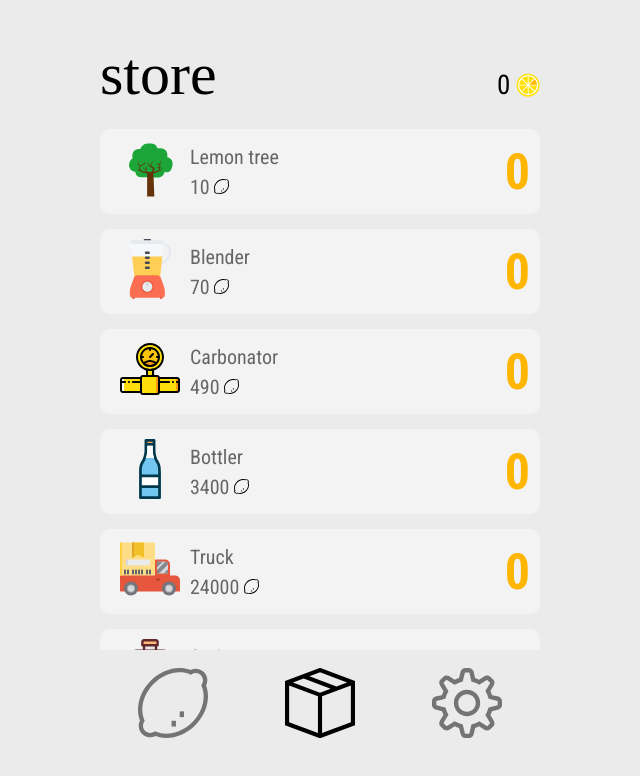
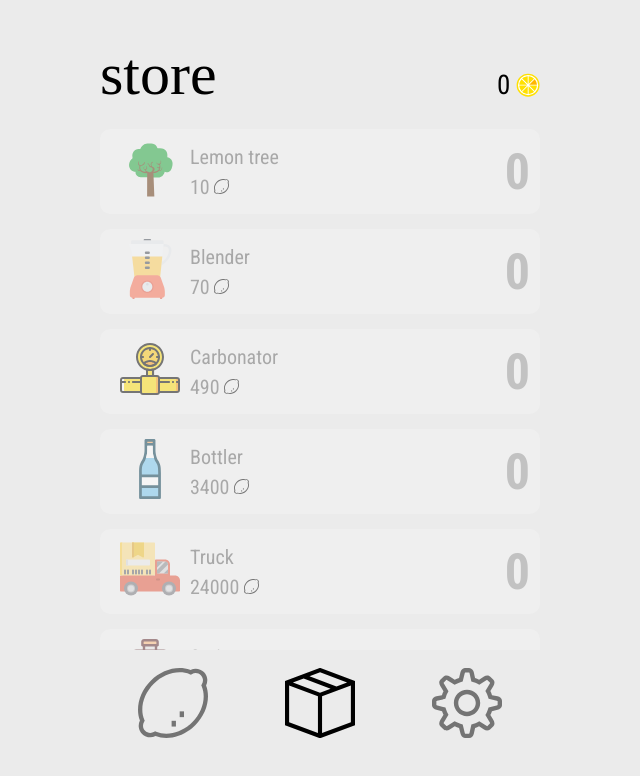
Before and after one commit to Benedicttt/sasky-lemon-clicker, a React (Vite) app: page /store in a window 1280 px wide. Shown: the top 776 px of the page, without its empty margins (320-960 px from the left). Built offline with nearby package versions, Linux system fonts and the light colour scheme; a web font is replaced by a local one.

Commit message:
lisää tuotteen ostettavuuden ilmaisemisen

```diff
--- a/src/pages/Store.jsx
+++ b/src/pages/Store.jsx
@@ -4,12 +4,12 @@ import Item from '../components/Item'
 
 function Store(props) {
     const items = props.storeitems.map(item => (
-        <Item
-            key={item.id}
-            item={item}
-            handlePurchase={props.handlePurchase}
-        />
+        <Item key={item.id}
+              item={item}
+              handlePurchase={props.handlePurchase}
+              disabled={props.stats.balance < item.price} />
     ))
+
     return (
         <div className="container">
             <Header balance={props.stats.balance}>store</Header>
```
